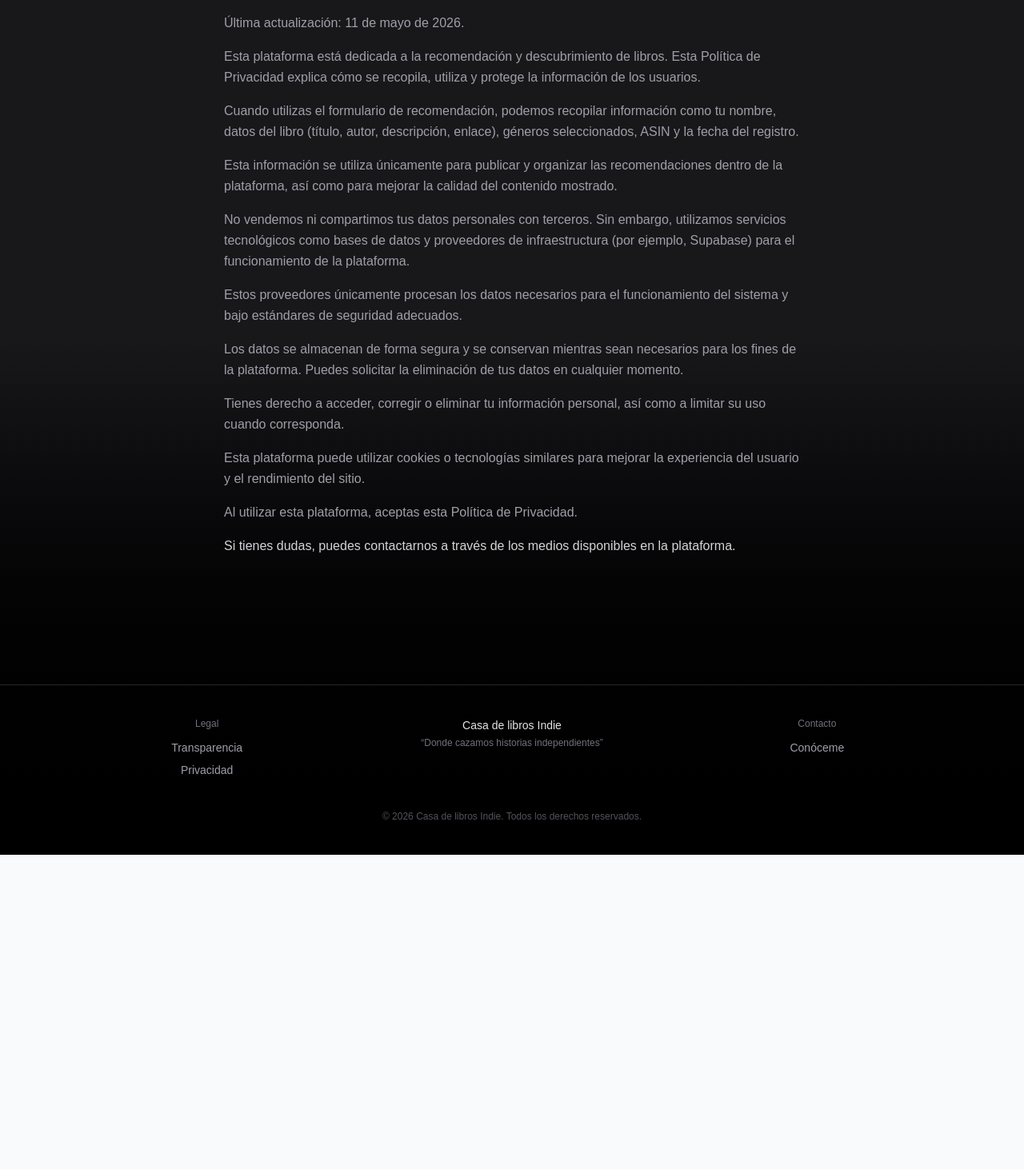
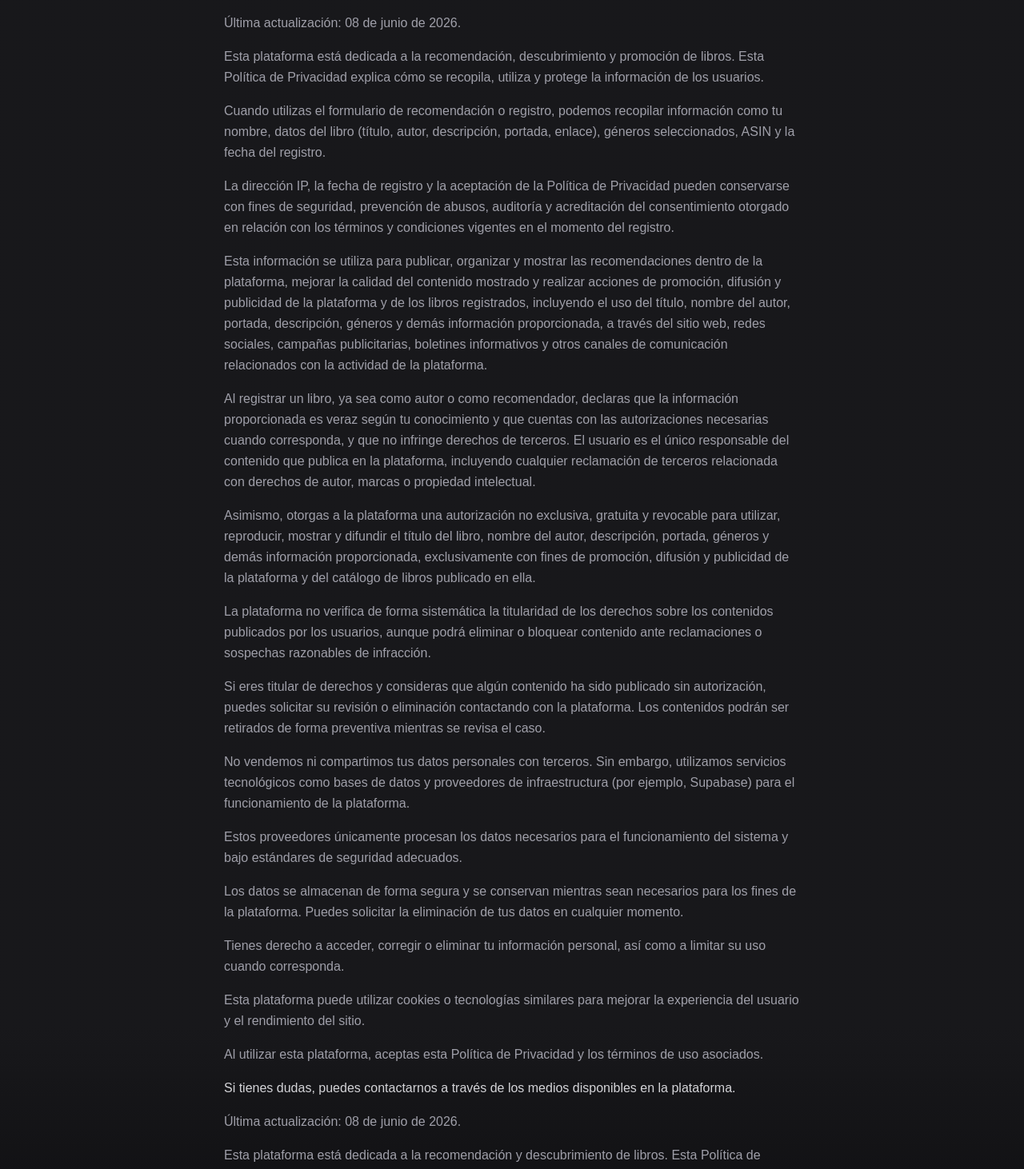
Before and after one commit to decaosyletras/biblio, a Next.js app: page /privacidad in a window 1280 px wide. Shown: the part 220-1682 px from the top of the page at 80% size. Before the commit the page ends 1289 px from the top, so only its background shows below. Built offline with nearby package versions, Linux system fonts and the light colour scheme.

Commit message:
politicas de prov

```diff
--- a/app/api/libros/route.ts
+++ b/app/api/libros/route.ts
@@ -13,6 +13,12 @@ export async function POST(req: Request) {
   try {
     const body = await req.json()
 
+    const forwarded = req.headers.get("x-forwarded-for")
+
+    const ip = forwarded
+      ? forwarded.split(",")[0].trim()
+      : null
+
     const {
       titulo,
       autor,
@@ -23,7 +29,8 @@ export async function POST(req: Request) {
       resumen,
       generos,
       subgeneros,
-      asin
+      asin,
+      aceptaTerminos
     } = body
 
     // Validación básica
@@ -61,6 +68,13 @@ export async function POST(req: Request) {
       )
     }
 
+    if (!aceptaTerminos) {
+      return NextResponse.json(
+        { error: "Debes aceptar la Política de Privacidad" },
+        { status: 400 }
+      )
+    }
+
     const { error } = await supabase.from("libros").insert([
       {
         titulo,
@@ -72,7 +86,12 @@ export async function POST(req: Request) {
         resumen,
         generos,
         subgeneros,
-        asin: asin || null
+        asin: asin || null,
+
+        acepta_terminos: true,
+        fecha_aceptacion: new Date().toISOString(),
+        version_politica: "1.1",
+        ip_registro: ip
       }
     ])
 
--- a/app/contacto/page.tsx
+++ b/app/contacto/page.tsx
@@ -22,6 +22,7 @@ export default function Page() {
   const [loading, setLoading] = useState(false)
   const [error, setError] = useState("")
   const [sent, setSent] = useState(false)
+  const [aceptaTerminos, setAceptaTerminos] = useState(false)
 
   const isValidASIN = (value: string) =>
     /^[a-zA-Z0-9]{10}$/.test(value)
@@ -39,9 +40,10 @@ export default function Page() {
       !resumen ||
       !asin ||
       !isValidASIN(asin) ||
-      selectedGenres.length === 0
+      selectedGenres.length === 0 ||
+      !aceptaTerminos
     ) {
-      setError("Completa todos los campos obligatorios (ASIN debe tener 10 caracteres alfanuméricos)")
+      setError("Completa todos los campos obligatorios.")
       return
     }
 
@@ -63,7 +65,8 @@ export default function Page() {
           resumen,
           asin,
           generos: selectedGenres,
-          subgeneros: selectedSubgenres
+          subgeneros: selectedSubgenres,
+          aceptaTerminos
         })
       })
 
@@ -88,6 +91,7 @@ export default function Page() {
       setAsin("")
       setSelectedGenres([])
       setSelectedSubgenres([])
+      setAceptaTerminos(false)
 
     } catch (err) {
       setError("Error de conexión 😢")
@@ -234,6 +238,32 @@ export default function Page() {
           />
         </div>
 
+        {/* CONSENTIMIENTO */}
+          <div className="mb-6">
+            <label className="flex items-start gap-3 text-sm text-zinc-300">
+              <input
+                type="checkbox"
+                checked={aceptaTerminos}
+                onChange={(e) => setAceptaTerminos(e.target.checked)}
+                className="mt-1"
+              />
+
+              <span>
+                He leído y acepto la{" "}
+                <a
+                  href="/privacidad"
+                  target="_blank"
+                  className="text-yellow-400 hover:underline"
+                >
+                  Política de Privacidad
+                </a>
+                , y autorizo el uso del título, nombre del autor, portada, descripción,
+                géneros y demás información proporcionada para fines de promoción,
+                difusión y publicidad de la plataforma y del catálogo de libros.
+              </span>
+            </label>
+          </div>
+
         {/* ERROR */}
         {error && (
           <div className="bg-red-500/10 border border-red-500/30 text-red-400 p-3 rounded-lg mb-4 text-sm">
--- a/app/privacidad/page.tsx
+++ b/app/privacidad/page.tsx
@@ -8,8 +8,81 @@ export default function Page() {
 
       <div className="space-y-4 text-zinc-400 leading-relaxed">
 
+
         <p>
-          Última actualización: 11 de mayo de 2026.
+          {/*Última actualización: 11 de mayo de 2026.*/}
+          Última actualización: 08 de junio de 2026. {/*v 1.1*/}
+        </p>
+
+        <p>
+          Esta plataforma está dedicada a la recomendación, descubrimiento y promoción de libros. Esta Política de Privacidad explica cómo se recopila, utiliza y protege la información de los usuarios.
+        </p>
+
+        <p>
+          Cuando utilizas el formulario de recomendación o registro, podemos recopilar información como tu nombre, datos del libro (título, autor, descripción, portada, enlace), géneros seleccionados, ASIN y la fecha del registro.
+        </p>
+
+        <p>
+          La dirección IP, la fecha de registro y la aceptación de la Política de Privacidad pueden conservarse con fines de seguridad, prevención de abusos, auditoría y acreditación del consentimiento otorgado en relación con los términos y condiciones vigentes en el momento del registro.
+        </p>
+
+        <p>
+          Esta información se utiliza para publicar, organizar y mostrar las recomendaciones dentro de la plataforma, mejorar la calidad del contenido mostrado y realizar acciones de promoción, difusión y publicidad de la plataforma y de los libros registrados, incluyendo el uso del título, nombre del autor, portada, descripción, géneros y demás información proporcionada, a través del sitio web, redes sociales, campañas publicitarias, boletines informativos y otros canales de comunicación relacionados con la actividad de la plataforma.
+        </p>
+
+        <p>
+          Al registrar un libro, ya sea como autor o como recomendador, declaras que la información proporcionada es veraz según tu conocimiento y que cuentas con las autorizaciones necesarias cuando corresponda, y que no infringe derechos de terceros. El usuario es el único responsable del contenido que publica en la plataforma, incluyendo cualquier reclamación de terceros relacionada con derechos de autor, marcas o propiedad intelectual.
+        </p>
+
+        <p>
+          Asimismo, otorgas a la plataforma una autorización no exclusiva, gratuita y revocable para utilizar, reproducir, mostrar y difundir el título del libro, nombre del autor, descripción, portada, géneros y demás información proporcionada, exclusivamente con fines de promoción, difusión y publicidad de la plataforma y del catálogo de libros publicado en ella.
+        </p>
+
+        <p>
+          La plataforma no verifica de forma sistemática la titularidad de los derechos sobre los contenidos publicados por los usuarios, aunque podrá eliminar o bloquear contenido ante reclamaciones o sospechas razonables de infracción.
+        </p>
+
+        <p>
+          Si eres titular de derechos y consideras que algún contenido ha sido publicado sin autorización, puedes solicitar su revisión o eliminación contactando con la plataforma. Los contenidos podrán ser retirados de forma preventiva mientras se revisa el caso.
+        </p>
+
+        <p>
+          No vendemos ni compartimos tus datos personales con terceros. Sin embargo, utilizamos servicios tecnológicos como bases de datos y proveedores de infraestructura (por ejemplo, Supabase) para el funcionamiento de la plataforma.
+        </p>
+
+        <p>
+          Estos proveedores únicamente procesan los datos necesarios para el funcionamiento del sistema y bajo estándares de seguridad adecuados.
+        </p>
+
+        <p>
+          Los datos se almacenan de forma segura y se conservan mientras sean necesarios para los fines de la plataforma. Puedes solicitar la eliminación de tus datos en cualquier momento.
+        </p>
+
+        <p>
+          Tienes derecho a acceder, corregir o eliminar tu información personal, así como a limitar su uso cuando corresponda.
+        </p>
+
+        <p>
+          Esta plataforma puede utilizar cookies o tecnologías similares para mejorar la experiencia del usuario y el rendimiento del sitio.
+        </p>
+
+        <p>
+          Al utilizar esta plataforma, aceptas esta Política de Privacidad y los términos de uso asociados.
+        </p>
+
+        <p className="text-zinc-300 font-medium">
+          Si tienes dudas, puedes contactarnos a través de los medios disponibles en la plataforma.
+        </p>
+
+
+
+
+
+
+
+        <p>
+          {/*Última actualización: 11 de mayo de 2026.*/}
+          Última actualización: 08 de junio de 2026. {/*v 1.1*/}
         </p>
 
         <p>
@@ -21,7 +94,15 @@ export default function Page() {
         </p>
 
         <p>
-          Esta información se utiliza únicamente para publicar y organizar las recomendaciones dentro de la plataforma, así como para mejorar la calidad del contenido mostrado.
+          La dirección IP, la fecha de registro y la aceptación de la Política de Privacidad pueden conservarse con fines de seguridad, prevención de abusos, auditoría y acreditación de la aceptación de los términos y condiciones vigentes en el momento del registro.
+        </p>
+
+        <p>
+          Esta información se utiliza para publicar, organizar y mostrar las recomendaciones dentro de la plataforma, mejorar la calidad del contenido mostrado y realizar acciones de promoción, difusión y publicidad de la plataforma y de los libros registrados, incluyendo el uso del título, nombre del autor, portada, descripción, géneros y demás información proporcionada en el sitio web, redes sociales, campañas publicitarias, boletines informativos y otros canales de comunicación relacionados con la actividad de la plataforma.
+        </p>
+
+        <p>
+          Al registrar un libro, declaras que cuentas con los derechos o autorizaciones necesarias para proporcionar la información, imágenes y demás materiales asociados a la obra, y otorgas a la plataforma una autorización no exclusiva, gratuita y revocable para utilizar dichos materiales exclusivamente con fines de promoción, difusión y publicidad de la plataforma y del catálogo de libros publicado en ella.
         </p>
 
         <p>
```
